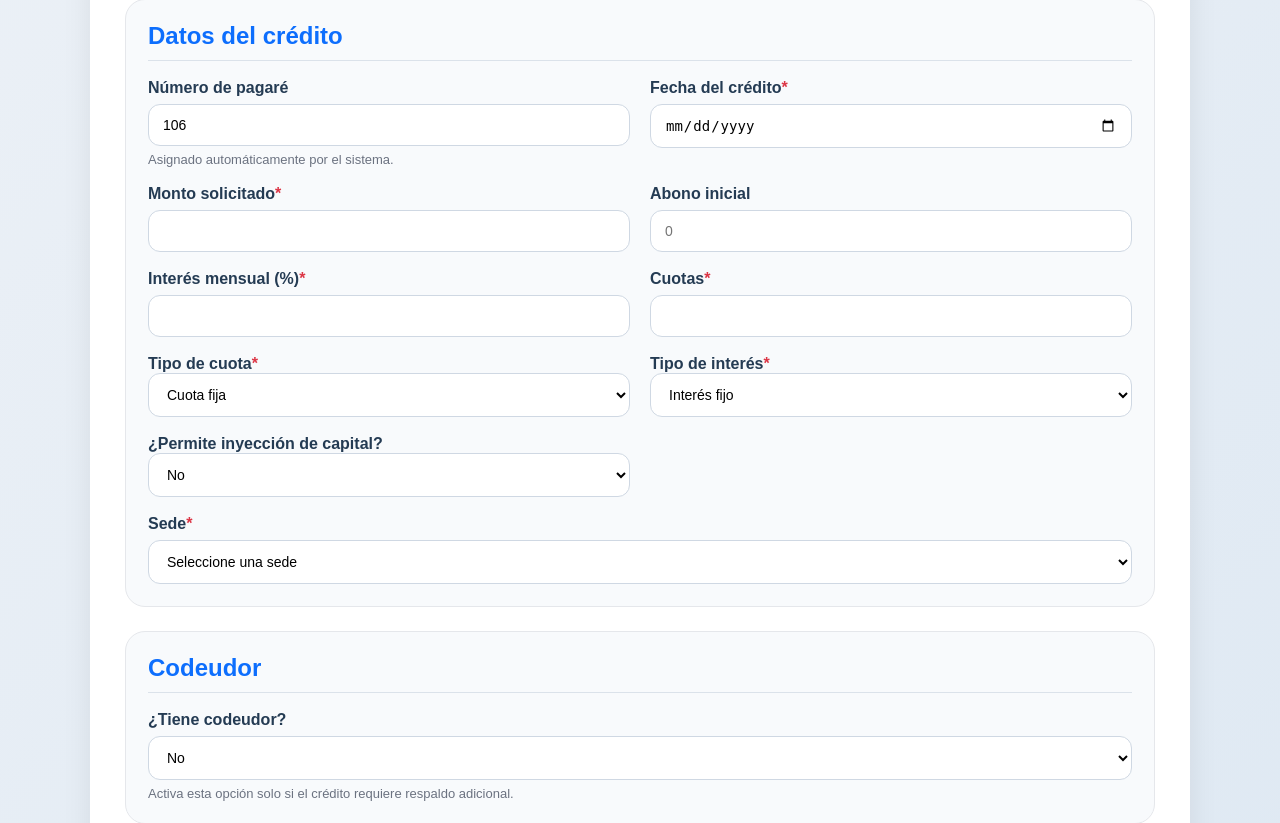
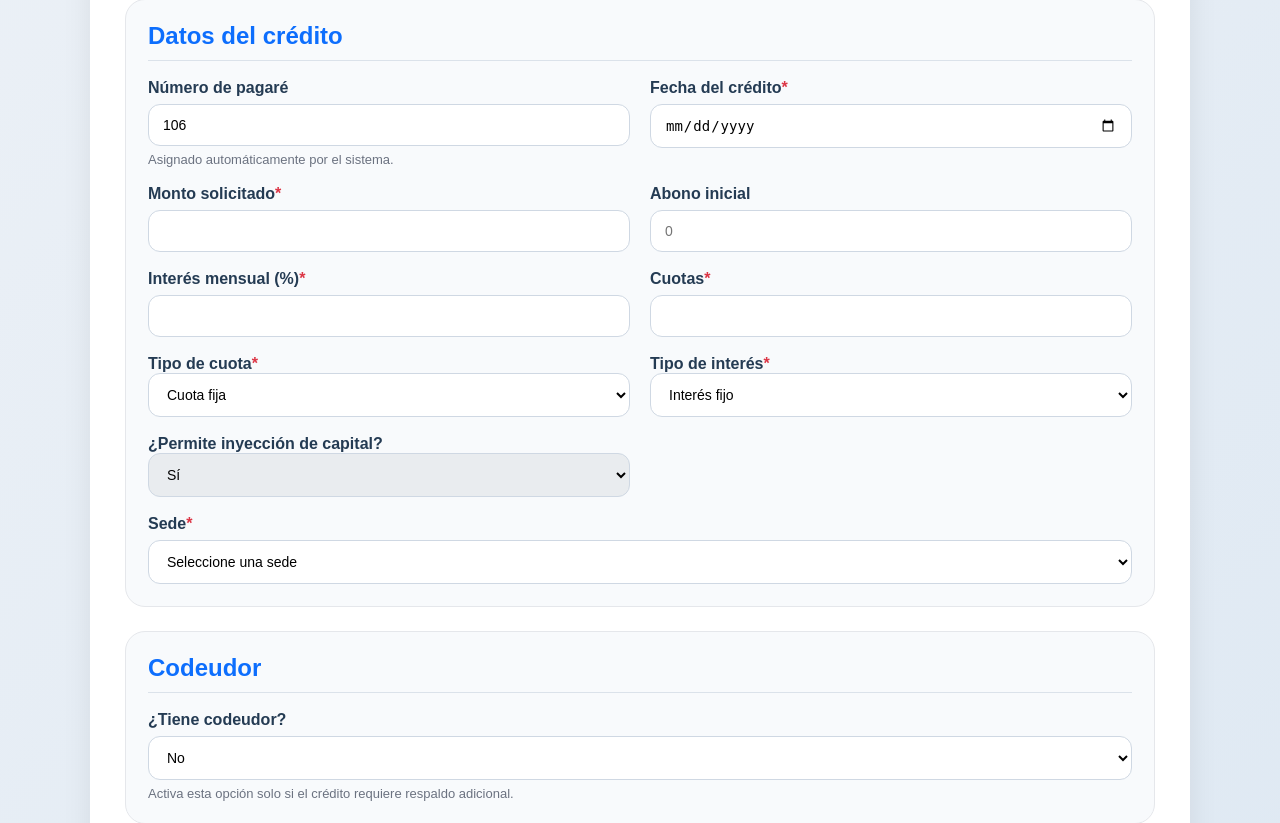
Before and after one commit to comprasconstructoracrv-afk/financiera, a Flask app: page /crear_credito in a window 1280 px wide. Shown: the part 717-1540 px from the top of the page. Run offline with Flask 3, Linux system fonts and the light colour scheme; the visitor is signed in with stand-in values (Sample User, id 1); parts of the project's set-up code (start-up, migrations or seed data) failed here and were passed over.

Commit message:
fix(ui): Bloqueo de inyección capital, queda por defecto SI

```diff
--- a/templates/crear_credito.html
+++ b/templates/crear_credito.html
@@ -399,9 +399,9 @@
 
                             <div class="form-group">
                                 <label>¿Permite inyección de capital?</label>
-                                <select name="permite_inyeccion_capital">
+                                <select name="permite_inyeccion_capital" onmousedown="return false;" style="background-color: #e9ecef; cursor: not-allowed;" >
+                                    <option value="SI" selected>Sí</option>
                                     <option value="NO">No</option>
-                                    <option value="SI">Sí</option>
                                 </select>
                             </div>
 
```
